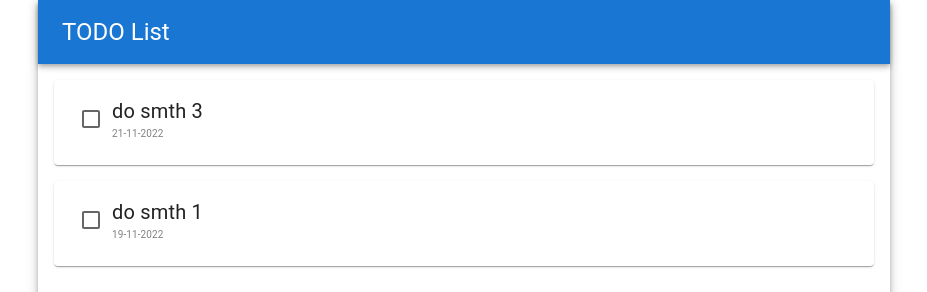
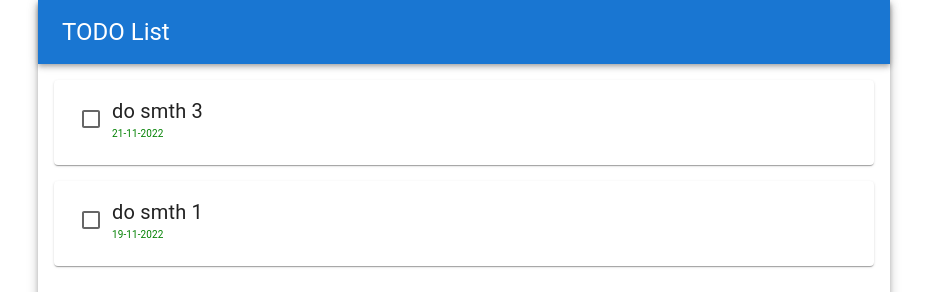
Before and after one commit to alexyasinsky/Portfolio-05.TODO-List-React, a React (Create React App) app: page / in a window 1280 px wide. Shown: the top 292 px of the page, without its empty margins (176-1103 px from the left). Built offline with nearby package versions, Linux system fonts and the light colour scheme.

Commit message:
my calendar added

```diff
--- a/package.json
+++ b/package.json
@@ -11,6 +11,7 @@
     "@testing-library/react": "^13.4.0",
     "@testing-library/user-event": "^13.5.0",
     "dayjs": "^1.11.6",
+    "moedim": "^0.5.0",
     "node-sass": "^7.0.3",
     "react": "^18.2.0",
     "react-dom": "^18.2.0",
--- a/src/App.js
+++ b/src/App.js
@@ -4,7 +4,7 @@ import './App.scss';
 
 import TaskList from "./components/TaskList";
 import ShowTaskFormButton from "./components/ShowTaskFormButton";
-import TaskForm from "./components/TaskForm";
+import TaskForm from "./components/TaskForm/TaskForm";
 import {useSelector} from "react-redux";
 import {selectShowTaskForm} from "./store/taskForm/selectors";
 
--- /dev/null
+++ b/src/components/MyCalendar/MyCalendar.js
@@ -0,0 +1,13 @@
+import Calendar from 'moedim';
+import './calendar.scss';
+import {Button} from "@mui/material";
+
+
+export default function MyCalendar({value, setValue, close}) {
+  return (
+    <div className='calendar'>
+      <Calendar value={value} onChange={setValue}/>
+      <Button onClick={close}>Закрыть</Button>
+    </div>
+  )
+}
--- /dev/null
+++ b/src/components/MyCalendar/calendar.scss
@@ -0,0 +1,7 @@
+.calendar {
+  background-color: white;
+  position: absolute;
+  z-index: 2000;
+  right: 0;
+  top: 130px;
+}
--- a/src/components/TaskForm.js
+++ b/src/components/TaskForm/TaskForm.js
@@ -1,22 +1,29 @@
 import {Card, CardActions, CardContent, Grid, TextField, Typography} from "@mui/material";
-import {useCallback, useState} from "react";
+import {useCallback, useEffect, useState} from "react";
 import {useDispatch, useSelector} from "react-redux";
-import {addTask, deleteTask, editTask} from "../store/tasks/actions";
-import {clearCurrentTask, toggleShowTaskForm} from "../store/taskForm/actions";
-import { selectCurrentTask, selectFormCase } from '../store/taskForm/selectors';
-import AgreeButton from './AgreeButton';
-import CancelButton from './CancelButton';
-import EditButton from './EditButton';
-import DeleteButton from './DeleteButton';
+import {addTask, deleteTask, editTask} from "../../store/tasks/actions";
+import {clearCurrentTask, toggleShowTaskForm} from "../../store/taskForm/actions";
+import { selectCurrentTask, selectFormCase } from '../../store/taskForm/selectors';
+import AgreeButton from '../AgreeButton';
+import CancelButton from '../CancelButton';
+import EditButton from '../EditButton';
+import DeleteButton from '../DeleteButton';
+import dayjs from "dayjs";
 
+import MyCalendar from "../MyCalendar/MyCalendar";
+import './TaskForm.scss';
 
 export default function TaskForm() {
 
   const currentTask = useSelector(selectCurrentTask);
   const formCase = useSelector(selectFormCase);
+
   const [title, setTitle] = useState(currentTask.title);
   const [description, setDescription] = useState(currentTask.description);
-  const [date, setDate] = useState(currentTask.date);
+  const [date, setDate] = useState(new Date(currentTask.date));
+
+  const [isCalendarShown, setCalendarShown] = useState(false);
+  const [dateClass, setDateClass] = useState('');
 
   const dispatch = useDispatch();
 
@@ -28,8 +35,8 @@ export default function TaskForm() {
     setDescription(e.target.value);
   }
 
-  function changeDateHandler(e) {
-    setDate(e.target.value);
+  function toggleCalendarShow() {
+    setCalendarShown(previous => !previous);
   }
 
   const submitButtonHandler = useCallback((e) => {
@@ -64,13 +71,27 @@ export default function TaskForm() {
     dispatch(toggleShowTaskForm());
   }, [dispatch, currentTask]);
 
+  useEffect(()=> {
+    if (dayjs(date).unix() === dayjs().hour(0).minute(0).second(0).millisecond(0).unix()) {
+      setDateClass('date_today');
+    }
+    if (dayjs(date).unix() < dayjs().hour(0).minute(0).second(0).millisecond(0).unix()) {
+      setDateClass('date_past')
+    }
+    if (dayjs(date).unix() > dayjs().hour(0).minute(0).second(0).millisecond(0).unix()) {
+      setDateClass('date_future')
+    }
+  }, [date]);
   return (
-      <Card component='form' onSubmit={submitButtonHandler} sx={{position: 'absolute', width: '98%', bottom: '400px', zIndex: 1100, border: '1px solid black', margin: '0 1%'}}>
+      <Card component='form' onSubmit={submitButtonHandler} sx={{position: 'absolute', minHeight: '400px', width: '96%', bottom: '400px', zIndex: 1100, border: '1px solid black', margin: '0 1%', padding: '1% 1%', display: 'flex', flexDirection: 'column', justifyContent: 'space-between'}}>
           <CardContent>
             <Grid container display='flex' flexDirection='column' spacing={2}>
+              <Grid position='relative'>
+                { isCalendarShown && <MyCalendar value={date} setValue={(d) => setDate(d)} close={toggleCalendarShow}/> }
+              </Grid>
               <Grid item >
                 <Typography variant='h6' sx={{width: 1}}>
-                  Add New Task
+                  Task
                 </Typography>
               </Grid>
               <Grid item container spacing={2}>
@@ -78,7 +99,7 @@ export default function TaskForm() {
                   <TextField label="title" variant="outlined" value={title} onChange={changeTitleHandler} sx={{width: 1}} required={true}/>
                 </Grid>
                 <Grid item xs={4}>
-                  <TextField label="date" variant="outlined" value={date} onChange={changeDateHandler} sx={{width: 1}}/>
+                  <TextField label="date" variant="outlined" value={dayjs(date).format('DD-MM-YYYY')} sx={{width: 1}} InputProps={{readOnly: true}} onClick={toggleCalendarShow} className={dateClass}/>
                 </Grid>
               </Grid>
               <Grid item>
--- /dev/null
+++ b/src/components/TaskForm/TaskForm.scss
@@ -0,0 +1,11 @@
+.date {
+  &_today input {
+    color: orange !important;
+  }
+  &_past input {
+    color: red !important;
+  }
+  &_future input {
+    color: green !important;
+  }
+}
--- a/src/components/TaskListItem/TaskListItem.js
+++ b/src/components/TaskListItem/TaskListItem.js
@@ -1,15 +1,17 @@
 import {CardContent, Typography, Card, Checkbox} from "@mui/material";
 import {useDispatch} from "react-redux";
-import {useCallback, useState } from "react";
+import {useCallback, useEffect, useState} from "react";
 import {setCurrentTask, setFormCase, toggleShowTaskForm} from "../../store/taskForm/actions";
 
 import './TaskListItem.scss';
+import dayjs from "dayjs";
 
 export default function TaskListItem({task}) {
 
   const dispatch = useDispatch();
 
   const [checked, setChecked] = useState(task.done);
+  const [dateClass, setDateClass] = useState('');
 
   const handler = useCallback(()=> {
     dispatch(setFormCase('edit'));
@@ -19,7 +21,19 @@ export default function TaskListItem({task}) {
 
   function handleChecking (e) {
     setChecked(e.target.checked);
-  };
+  }
+
+  useEffect(()=> {
+    if (dayjs(task.date).unix() === dayjs().hour(0).minute(0).second(0).millisecond(0).unix()) {
+      setDateClass('taskListItem__date_today');
+    }
+    if (dayjs(task.date).unix() < dayjs().hour(0).minute(0).second(0).millisecond(0).unix()) {
+      setDateClass('taskListItem__date_past')
+    }
+    if (dayjs(task.date).unix() > dayjs().hour(0).minute(0).second(0).millisecond(0).unix()) {
+      setDateClass('taskListItem__date_future')
+    }
+  }, [task]);
 
   return(
     <Card className='taskListItem__card'>
@@ -29,16 +43,11 @@ export default function TaskListItem({task}) {
           <Typography className='taskListItem__title'>
             {task.title}
           </Typography>
-          <Typography className='taskListItem__date'>
-            {task.date}
+          <Typography className={`taskListItem__date ${dateClass}`}>
+            {dayjs(task.date).format('DD-MM-YYYY')}
         </Typography>
         </div>
       </CardContent>
-      {/* <CardActions>
-        <Button>
-          <MoreVertIcon/>
-        </Button>
-      </CardActions> */}
     </Card>
   )
 }
--- a/src/components/TaskListItem/TaskListItem.scss
+++ b/src/components/TaskListItem/TaskListItem.scss
@@ -24,5 +24,14 @@
   &__date {
     font-size: 10px !important;
     color: gray;
+    &_today {
+      color: orange;
+    }
+    &_past {
+      color: red;
+    }
+    &_future {
+      color: green;
+    }
   }
 }
--- a/src/store/taskForm/reducer.js
+++ b/src/store/taskForm/reducer.js
@@ -6,7 +6,7 @@ const initialState = {
     id: 0,
     title: '',
     description: '',
-    date: ''
+    date: new Date().setHours(0,0,0,0)
   },
   formCase: ''
 }
--- a/src/store/tasks/reducer.js
+++ b/src/store/tasks/reducer.js
@@ -4,19 +4,19 @@ const initialState = [
   {
     id: 1,
     title: 'do smth 1',
-    date: '19-11-2022',
+    date: '2022, 11, 19',
     done: false
   },
   {
     id: 2,
     title: 'do smth 2',
-    date: '20-11-2022',
+    date: '2022, 11, 20',
     done: true
   },
   {
     id: 3,
     title: 'do smth 3',
-    date: '21-11-2022',
+    date: '2022, 11, 21',
     done: false
   }
 ];
```
Also changed, not shown: 1 other file (tests, documents, lock files or other folders).
